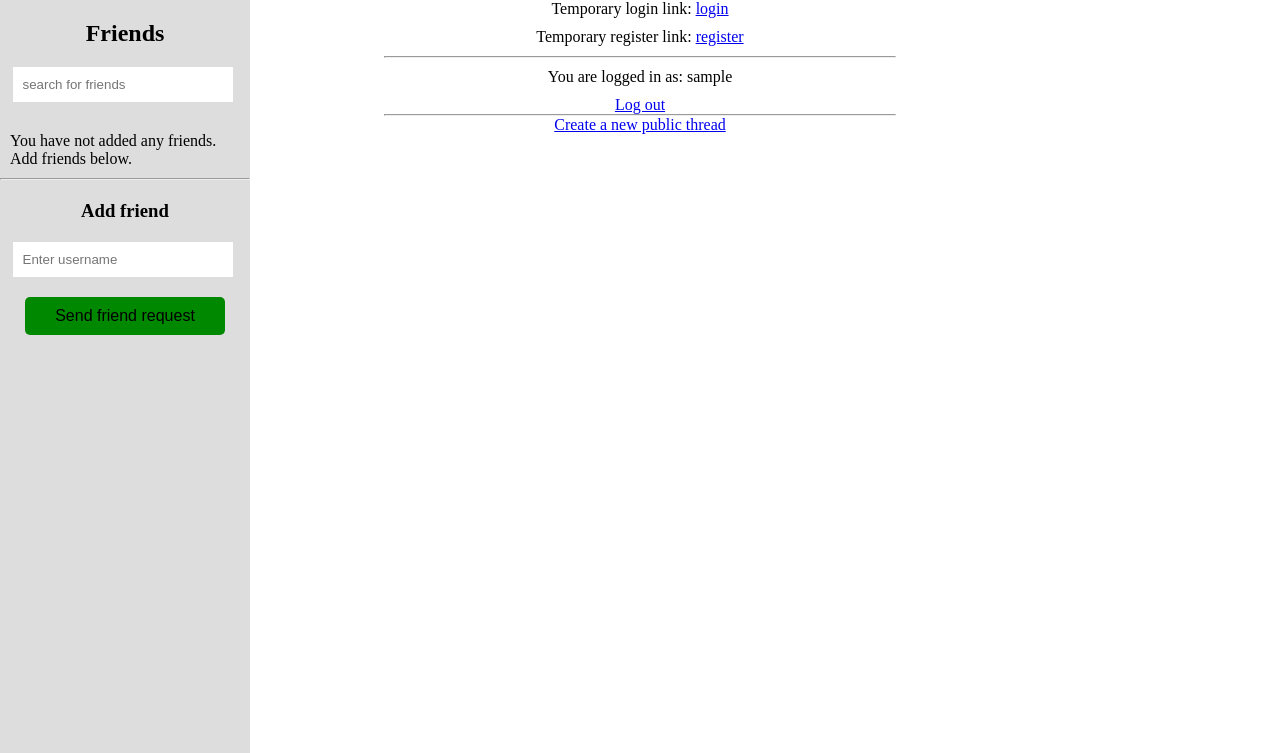
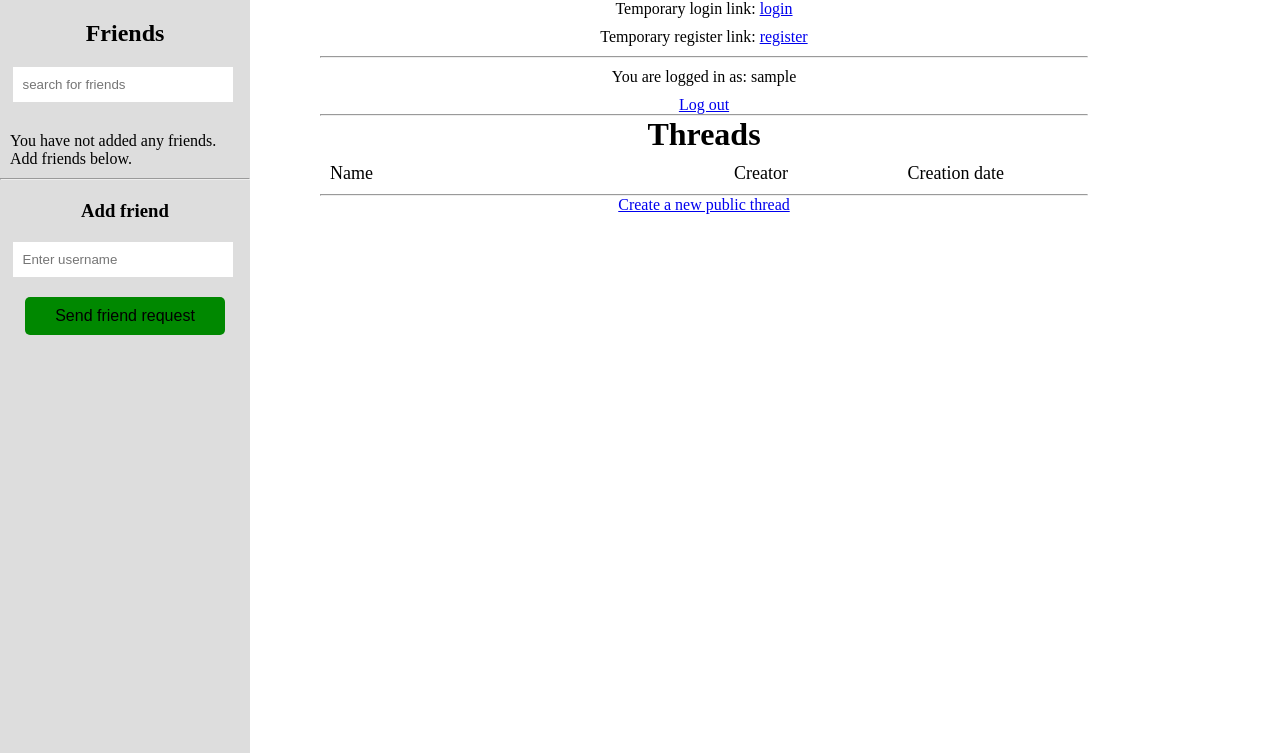
Before and after one commit to Codboez/Viestintasovellus, a Flask app: template templates/index.html in a window 1280 px wide. Shown: the part 47-800 px from the top of the page. Run offline with Flask 2, Linux system fonts and the light colour scheme; the template is opened without the code that fills it, so the values that code supplies are empty; the visitor is signed in with stand-in values (Sample User, id 1).

Commit message:
Updated appearance of index page

```diff
--- a/static/index.css
+++ b/static/index.css
@@ -31,10 +31,14 @@ p {
     margin-right: 20px;
 }
 
+.topbar button:hover {
+    color: #080;
+}
+
 .content {
     text-align: center;
-    width: 40%;
-    margin-left: 30%;
+    width: 60%;
+    margin-left: 25%;
     margin-top: 47px;
 }
 
@@ -80,6 +84,45 @@ p {
     margin-top: 20px;
 }
 
+.thread-button {
+    width: 100%;
+    height: 50px;
+    padding-left: 10px;
+    margin-top: 3px;
+    background-color: #99a;
+    color: white;
+    border: none;
+    border-radius: 10px;
+}
+
+.thread-button:hover {
+    background-color: #aab;
+}
+
+.thread-name {
+    width: 50%;
+    overflow-x: hidden;
+    text-align: left;
+    float: left;
+}
+
+.thread-creator {
+    width: 20%;
+    overflow-x: hidden;
+    text-align: left;
+    float: left;
+}
+
+.thread-date {
+    overflow-x: hidden;
+    text-align: left;
+    float: left;
+}
+
+.thread-labels {
+    font-size: 18px;
+}
+
 #main-heading p {
     margin: 0px;
     width: 40%;
@@ -92,3 +135,15 @@ p {
     margin-left: 10%;
     border-radius: 5px;
 }
+
+#thread-name {
+    font-size: 18px;
+}
+
+#thread-creator {
+    font-size: 14px;
+}
+
+#thread-date {
+    font-size: 14px;
+}
--- a/templates/index.html
+++ b/templates/index.html
@@ -3,7 +3,8 @@
     <head>
         <meta charset="utf-8">
         <title>Viestintäsovellus</title>
-        <link rel="stylesheet" href="{{ url_for('static', filename='index.css')}}">
+        <link rel="stylesheet" href="../static/index.css">
+        <!-- {{ url_for('static', filename='index.css')}} -->
         <link rel="stylesheet" href="https://cdnjs.cloudflare.com/ajax/libs/font-awesome/4.7.0/css/font-awesome.min.css">
     </head>
     <body>
@@ -36,7 +37,7 @@
             <p>You have not added any friends. Add friends below.</p>
             {% else %}
             {% for friend in friends %}
-            <button>friend.username</button>
+            <button>{{ friend.username }}</button>
             {% endfor %}
             {% endif %}
             <hr>
@@ -60,9 +61,21 @@
             <p>You are not logged in</p>
             {% endif %}
             <hr>
+            <h1>Threads</h1>
+            <div class="thread-labels">
+                <p class="thread-name">Name</p>
+                <p class="thread-creator">Creator</p>
+                <p class="thread-date">Creation date</p>
+            </div>
+            <div class="clearfix"></div>
+            <hr>
             {% for thread in threads %}
             <form action="/threads/{{ thread.id }}" method="POST">
-                <button type="submit">{{ thread.name }}</button>
+                <button class ="thread-button" type="submit">
+                    <p class="thread-name" id="thread-name">{{ thread.name }}</p>
+                    <p class="thread-creator" id="thread-creator">{{ thread.username }}</p>
+                    <p class="thread-date" id="thread-date">{{ thread.creation_time }}</p>
+                </button>
             </form>
             <br>
             {% endfor %}
@@ -72,8 +85,5 @@
             <p>You must login to create new threads</p>
             {% endif %}
         </div>
-        </div>
-        </div>
-        </div>
     </body>
 </html>
--- a/threads.py
+++ b/threads.py
@@ -14,7 +14,7 @@ def user_has_access(info) -> bool:
     return True
 
 def get_all_public_threads() -> list:
-    sql = "SELECT * FROM threads WHERE is_public=TRUE;"
+    sql = "SELECT to_char(t.creation_time, 'yyyy-MM-dd HH24:MI'), t.name, u.username FROM threads t, users u WHERE t.creator_id=u.id AND is_public=TRUE;"
     result = db.session.execute(sql)
     return result.fetchall()
 
```
